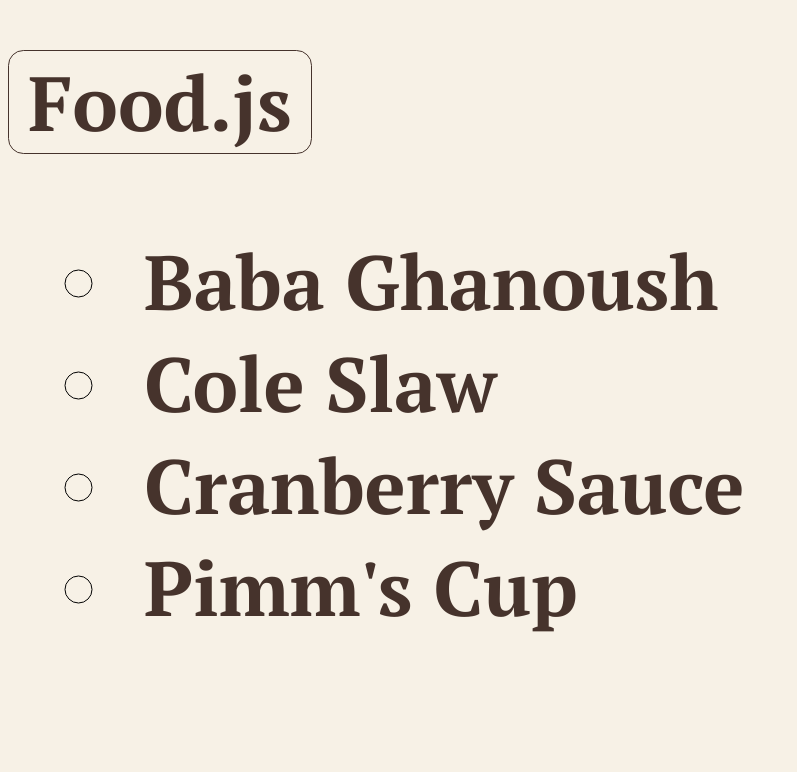
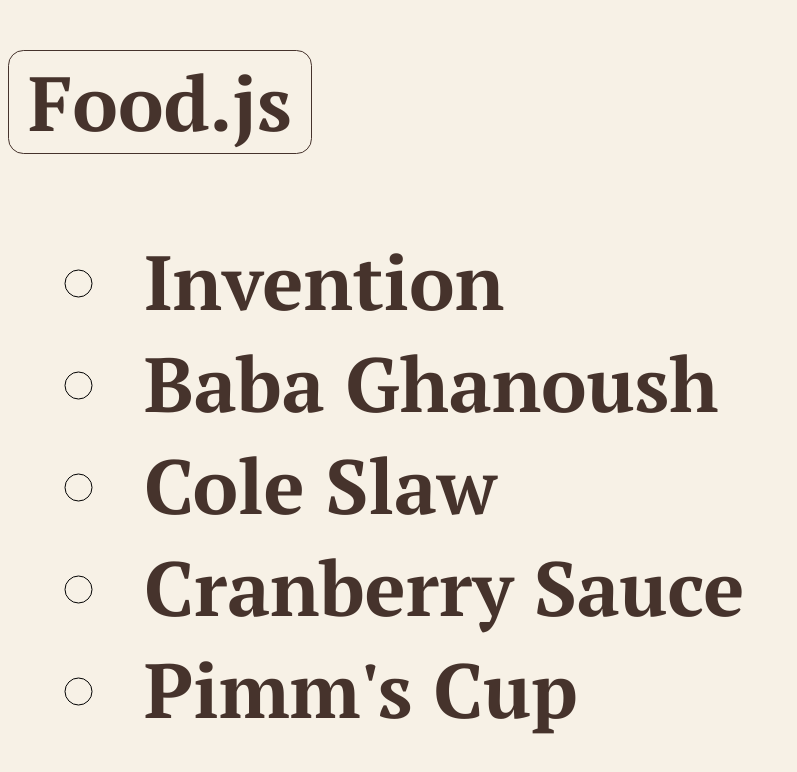
Before and after one commit to wraybowling/Food.js, a plain HTML site: page index.html in a window 1280 px wide. Shown: the whole page, without its empty margins (0-797 px from the left). Drawn offline with Linux system fonts and the light colour scheme.

Commit message:
"Invention, my dear friends…"

```diff
--- a/index.html
+++ b/index.html
@@ -12,6 +12,12 @@
 
 	<script>
 		var recipes = {
+			"Invention":{
+				"Perspiration":93,
+				"Electricity":6,
+				"Evaopration":4,
+				"Butterscotch Ripple":2
+			},
 			"Baba Ghanoush":{
 				"Baked Eggplant":454,
 				"Lemon Juice": 59,
```
